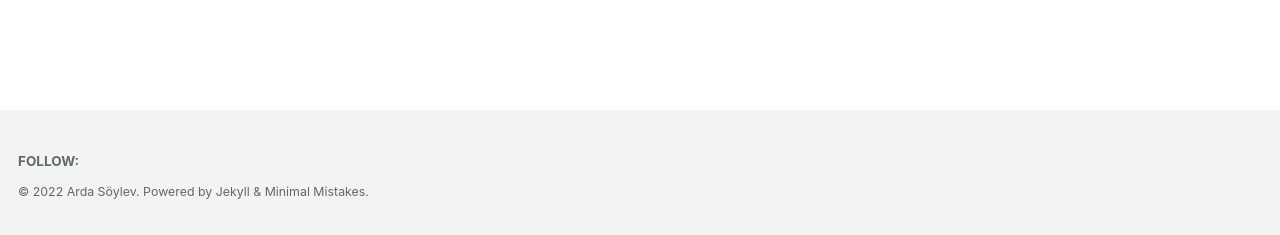
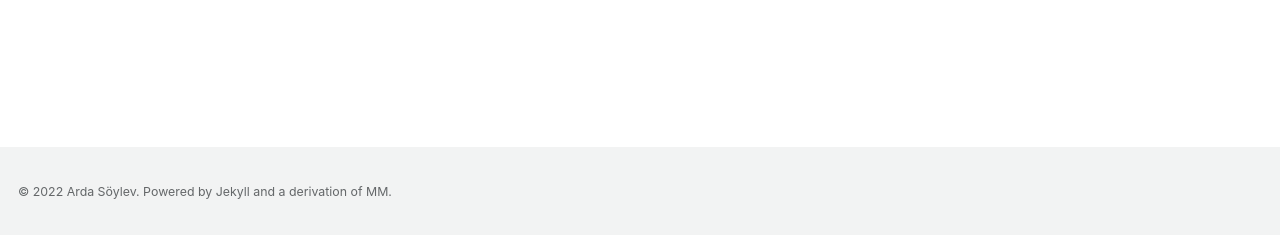
Before and after one commit to asylvz/asylvz.github.io, a Jekyll site: the page built from index.html, in a window 1280 px wide. Shown: the part 662-897 px from the top of the page. Built offline with Jekyll 4.4.1, drawn with Linux system fonts in a browser that asks for light colours; cached includes are drawn as plain includes; our own code applies the rules of GitHub Pages for plain Markdown files; the list of posts is cut into pages by our own code.

Commit message:
Updated footer

```diff
--- a/_includes/footer.html
+++ b/_includes/footer.html
@@ -1,21 +1 @@
-<div class="page__footer-follow">
-  <ul class="social-icons">
-    {% if site.data.ui-text[site.locale].follow_label %}
-      <li><strong>{{ site.data.ui-text[site.locale].follow_label }}</strong></li>
-    {% endif %}
-
-    {% if site.footer.links %}
-      {% for link in site.footer.links %}
-        {% if link.label and link.url %}
-          <li><a href="{{ link.url }}" rel="nofollow noopener noreferrer"><i class="{{ link.icon | default: 'fas fa-link' }}" aria-hidden="true"></i> {{ link.label }}</a></li>
-        {% endif %}
-      {% endfor %}
-    {% endif %}
-
-    {% unless site.atom_feed.hide %}
-      <li><a href="{% if site.atom_feed.path %}{{ site.atom_feed.path }}{% else %}{{ '/feed.xml' | relative_url }}{% endif %}"><i class="fas fa-fw fa-rss-square" aria-hidden="true"></i> {{ site.data.ui-text[site.locale].feed_label | default: "Feed" }}</a></li>
-    {% endunless %}
-  </ul>
-</div>
-
-<div class="page__footer-copyright">&copy; {{ site.time | date: '%Y' }} {{ site.name | default: site.title }}. {{ site.data.ui-text[site.locale].powered_by | default: "Powered by" }} <a href="https://jekyllrb.com" rel="nofollow">Jekyll</a> &amp; <a href="https://mademistakes.com/work/minimal-mistakes-jekyll-theme/" rel="nofollow">Minimal Mistakes</a>.</div>
+<div class="page__footer-copyright">&copy; {{ site.time | date: '%Y' }} {{ site.name | default: site.title }}. {{ site.data.ui-text[site.locale].powered_by | default: "Powered by" }} <a href="https://jekyllrb.com" rel="nofollow">Jekyll</a> and a derivation of <a href="https://mademistakes.com/work/minimal-mistakes-jekyll-theme/" rel="nofollow">MM</a>.</div>
```
Also changed, not shown: _includes/footer/custom.html (line endings or trailing spaces).
